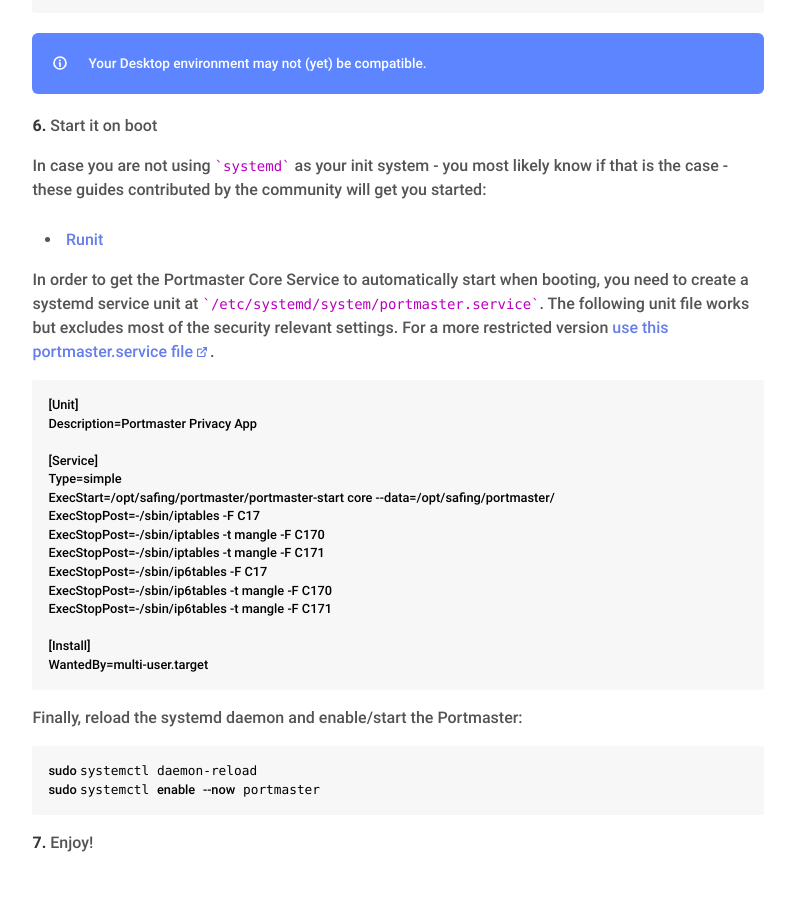
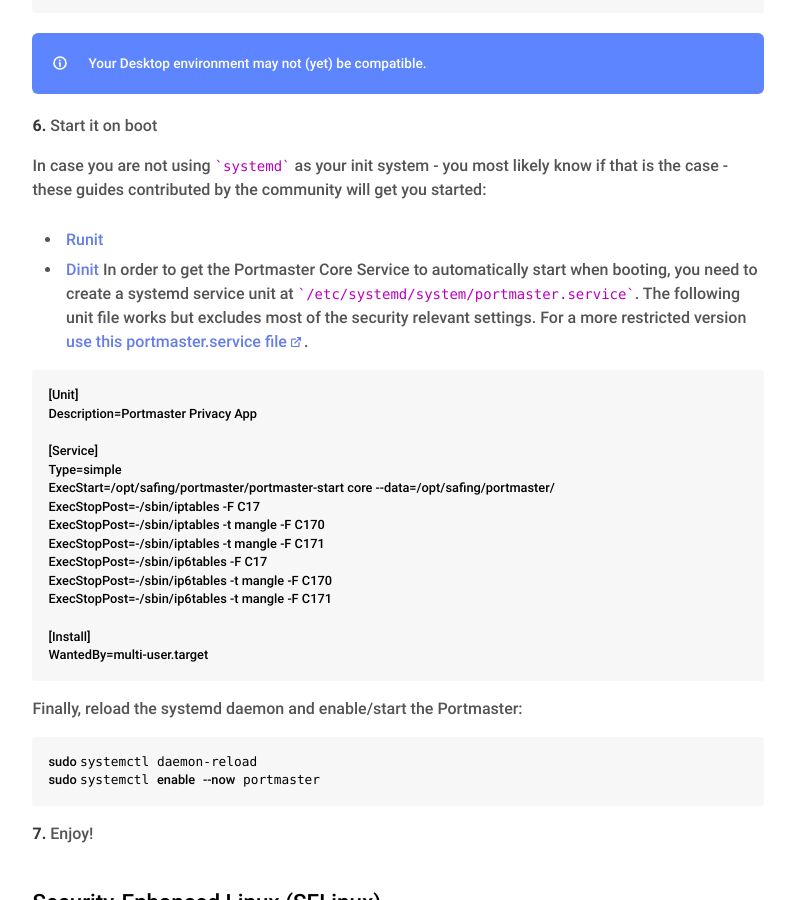
Before and after one commit to safing/docs, a Jekyll site: the page built from portmaster/install/linux.md, in a window 1280 px wide and 900 px high, scrolled down 4038 px. Shown: the whole window, without its empty margins (277-1072 px from the left). Built offline with Jekyll 4.4.1, drawn with Linux system fonts in a browser that asks for light colours.

Commit message:
Added dinit under runit

```diff
--- a/portmaster/install/linux.md
+++ b/portmaster/install/linux.md
@@ -138,7 +138,7 @@ __6.__ Start it on boot
 
 In case you are not using `systemd` as your init system - you most likely know if that is the case - these guides contributed by the community will get you started:
 - [Runit](#start-portmaster-automatically-with-runit)
-
+- [Dinit](#start-portmaster-automatically-with-dinit)
 In order to get the Portmaster Core Service to automatically start when booting, you need to create a systemd service unit at `/etc/systemd/system/portmaster.service`.
 The following unit file works but excludes most of the security relevant settings. For a more restricted version [use this portmaster.service file](https://github.com/safing/portmaster-packaging/blob/master/linux/portmaster.service).
 
```
